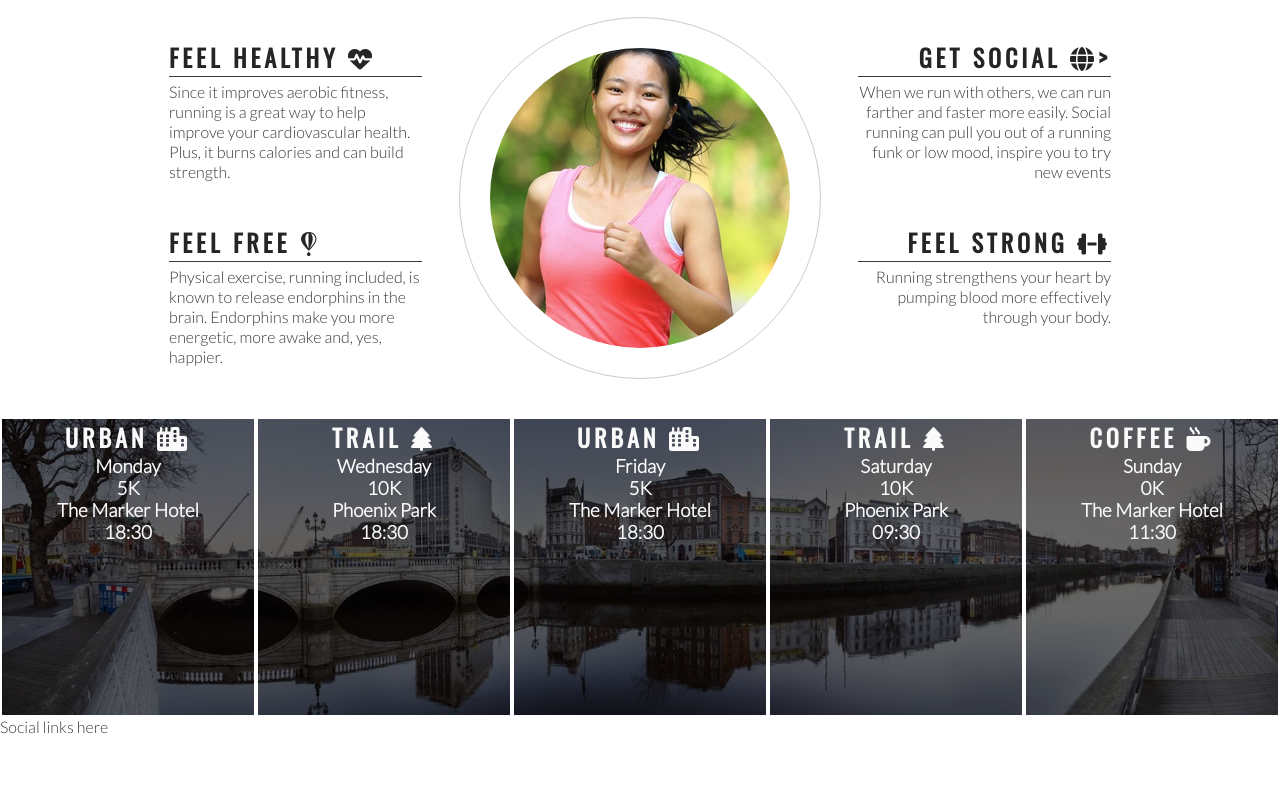
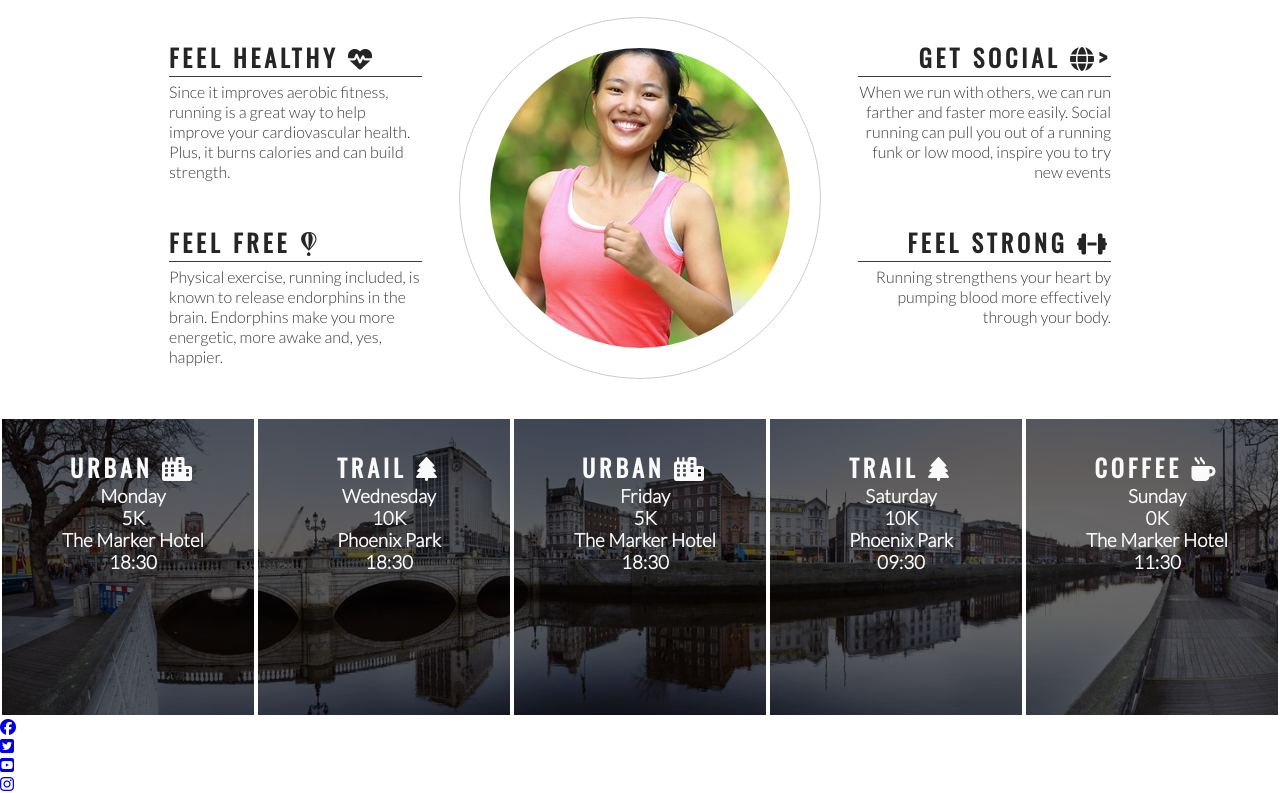
Before and after one commit to JamesMartin1998/love-running, a plain HTML site: page index.html in a window 1280 px wide. Shown: the part 764-1557 px from the top of the page. Before the commit the page ends 1500 px from the top, so only its background shows below. Drawn offline with nearby package versions, Linux system fonts and the light colour scheme.

Commit message:
Add social media icons to footer

```diff
--- a/assets/css/style.css
+++ b/assets/css/style.css
@@ -193,7 +193,7 @@ hr{
     width:20%;
     height:300px;
     float:left;
-    padding:30px,0,0,10px;
+    padding:30px 0 0 10px;
     text-align:center;
     border:2px solid white;
     box-sizing:border-box;
--- a/index.html
+++ b/index.html
@@ -115,7 +115,12 @@
     </section>
 
     <footer>
-        Social links here
+        <ul>
+            <li><a href="https://facebook.com" target="_blank" rel="noopener" aria-label="Visit our Facebook page (opens in a new tab)"><i class="fa-brands fa-facebook"></i></a></li>
+            <li><a href="https://twitter.com" target="_blank" rel="noopener" aria-label="Visit our Twitter page (opens in a new tab)"><i class="fa-brands fa-twitter-square"></i></a></li>
+            <li><a href="https://youtube.com" target="_blank" rel="noopener" aria-label="Visit our Youtube page (opens in a new tab)"><i class="fa-brands fa-youtube-square"></i></a></li>
+            <li><a href="https://instagram.com" target="_blank" rel="noopener" aria-label="Visit our Instagram page (opens in a new tab)"><i class="fa-brands fa-instagram"></i></a></li>
+        </ul>
     </footer>
 
     <script src="https://kit.fontawesome.com/412878d9cd.js" crossorigin="anonymous"></script>
```
